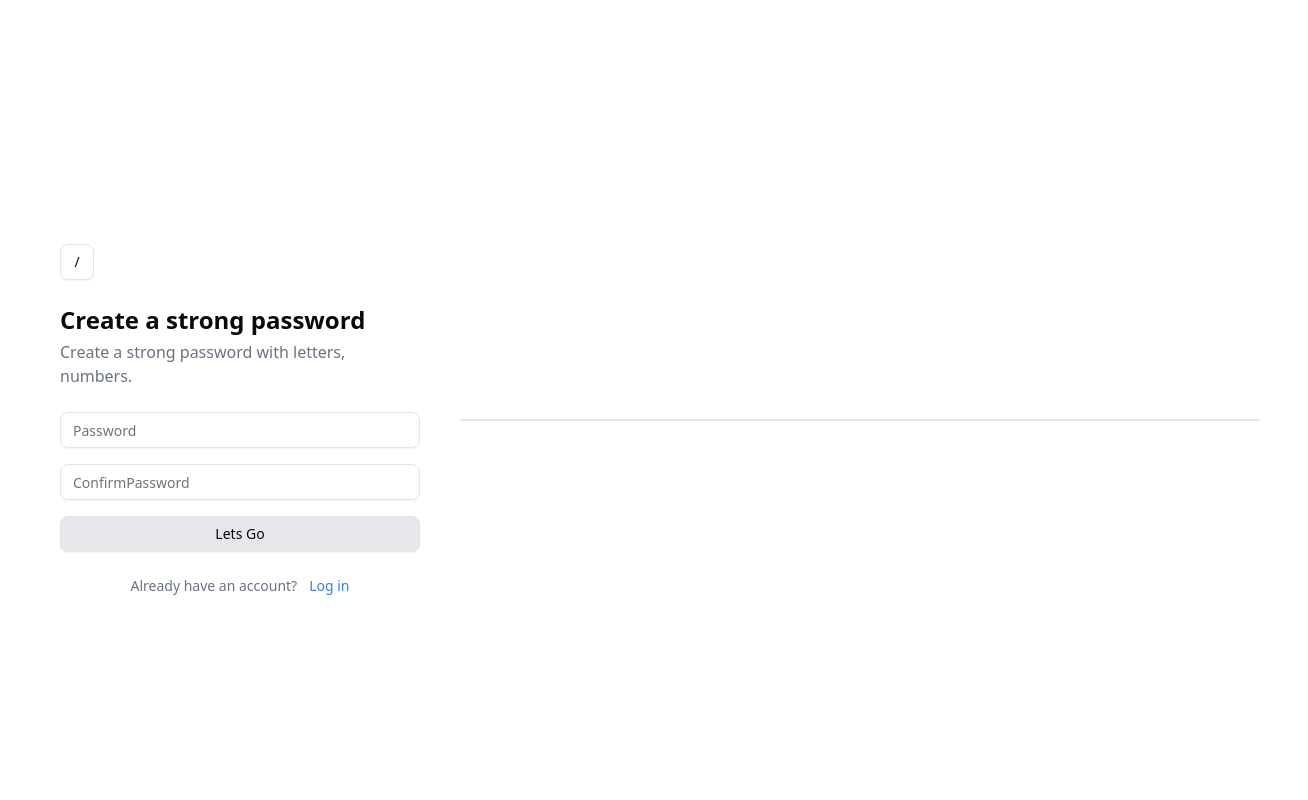
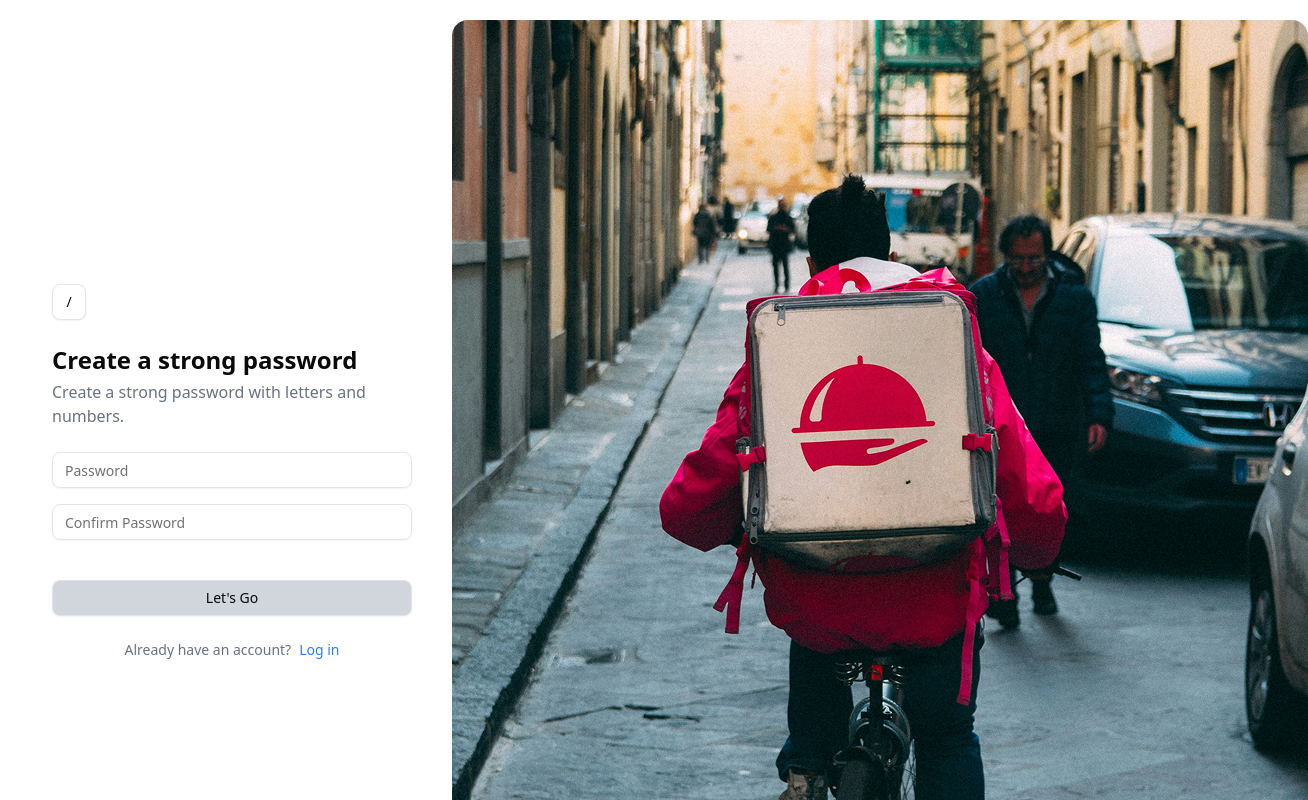
Before and after one commit to lolkiki25/food-admin, a Next.js app: page /register in a window 1280 px wide. Both pictures are taken after a click on the button "Let's Go". Shown: the top 800 px of the page, 1308 px wide, since content can reach past the window. Built offline with nearby package versions, Linux system fonts and the light colour scheme.

Commit message:
login update

```diff
--- a/app/login/page.tsx
+++ b/app/login/page.tsx
@@ -3,6 +3,7 @@ import { Button } from "@/components/ui/button";
 import { Input } from "@/components/ui/input";
 import { useRouter } from "next/navigation";
 import React, { useEffect, useState } from "react";
+import Image from "next/image";
 
 const Page = () => {
   const [password, setPassword] = useState<string>("");
@@ -39,8 +40,8 @@ const Page = () => {
     }
   };
   return (
-    <div className="flex justify-end items-center gap-10 pr-5 py-5">
-      <div className="flex flex-col items-center justify-center h-screen">
+    <div className="flex justify-center items-center gap-10 pr-5 py-5">
+      <div className="flex flex-col items-center justify-center h-screen pl-25">
         <div className="w-90">
           <Button variant="outline" onClick={onLogin} className="mb-6 max-w-[36px]">
             /
@@ -61,16 +62,27 @@ const Page = () => {
             className="mt-4 mb-4"
           />
 
-          <Button variant="outline" onClick={onLogin} className="bg-gray-300 w-[360px] hover:bg-black">
+          <Button variant="outline" onClick={onLogin} className="bg-gray-300 w-full mt-6 hover:bg-black hover:text-white">
             Let's Go
           </Button>
         </div>
         <div className="flex gap-3 text-center justify-center mt-6 text-sm">
           <p className="text-gray-500">Already have an account?</p>
-          <p className="text-blue-500 cursor-pointer" onClick={(onLogin) => setStep(1)}>Sign up</p>
+          <p
+            className="text-blue-500 cursor-pointer"
+            onClick={() => router.push("/register")}
+          >
+            Sign up
+          </p>
         </div>
       </div>
-      <div className="border w-200 rounded-lg"></div>
+      <Image
+        src="/frame.png" // зураг public фолдерт байх ёстой
+        alt="Food Image"
+        width={856}
+        height={904}
+        className="rounded-lg object-cover"
+      />
     </div>
   );
 };
--- a/app/register/page.tsx
+++ b/app/register/page.tsx
@@ -1,64 +1,92 @@
 "use client";
+
 import { Button } from "@/components/ui/button";
 import { Input } from "@/components/ui/input";
+import { useRouter } from "next/navigation";
 import { useState } from "react";
+import Image from "next/image";
 
 const Page = () => {
-  const [step, setStep] = useState<number>(1);
-  const [email, setEmail] = useState<string>("");
-  const [password, setPassword] = useState<string>("");
-  const [confirmPassword, setConfirmPassword] = useState<string>("");
+  const [step, setStep] = useState(1);
+  const [email, setEmail] = useState("");
+  const [password, setPassword] = useState("");
+  const [confirmPassword, setConfirmPassword] = useState("");
   const [error, setError] = useState<string | null>(null);
+
+  const router = useRouter();
 
   const onCreateUser = async () => {
     if (password !== confirmPassword) {
       setError("Passwords do not match");
+      return;
     }
-    const result = await fetch("http://localhost:4000/api/register", {
-      method: "POST",
-      headers: {
-        "Content-Type": "application/json",
-      },
-      body: JSON.stringify({
-        email,
-        password,
-      }),
-    });
-    console.log("User created:", result);
+
+    try {
+      const res = await fetch("http://localhost:4000/api/register", {
+        method: "POST",
+        headers: { "Content-Type": "application/json" },
+        body: JSON.stringify({ email, password }),
+      });
+
+      if (!res.ok) {
+        const data = await res.json();
+        setError(data.message || "Failed to register user");
+        return;
+      }
+
+      router.push("/login");
+    } catch (err) {
+      setError("Something went wrong");
+      console.error(err);
+    }
   };
 
   return (
-    <div className="flex justify-end pr-5 gap-10 py-5 items-center">
-      <div className="flex flex-col items-center justify-center min-h-screen py-2">
-        {step == 1 && (
-          <div className="w-90">
+    <div className="flex justify-center items-center gap-10 pr-5 py-5">
+      <div className="flex flex-col items-center justify-center h-screen pl-25">
+        {step === 1 && (
+          <div className="w-[360px]">
             <Button variant="outline" onClick={() => setStep(0)} className="mb-6 max-w-[30px]">
               /
             </Button>
             <h1 className="text-2xl font-bold mb-1">Create your account</h1>
-            <p className="text-[16px] text-gray-500 mb-6">Sign up to explore your favorite dishes.</p>
+            <p className="text-[16px] text-gray-500 mb-6">
+              Sign up to explore your favorite dishes.
+            </p>
             <Input
               type="email"
               placeholder="Enter your email address"
               value={email}
               onChange={(e) => setEmail(e.target.value)}
             />
-            <Button variant="outline" onClick={() => setStep(2)} className="bg-gray-200 w-[360px] mt-6">
+            <Button
+              variant="outline"
+              onClick={() => setStep(2)}
+              className="bg-gray-300 w-full mt-6 hover:bg-black hover:text-white"
+            >
               Let's Go
             </Button>
-            <div className="flex gap-3 text-center justify-center mt-6 text-sm">
+            <div className="flex gap-2 justify-center mt-6 text-sm">
               <p className="text-gray-500">Already have an account?</p>
-              <p className="text-blue-500 cursor-pointer" onClick={(onLogin) => setStep(1)}>Log in</p>
+              <p
+                className="text-blue-500 cursor-pointer"
+                onClick={() => router.push("/login")}
+              >
+                Log in
+              </p>
             </div>
           </div>
         )}
-        {step == 2 && (
-          <div className="w-90">
-            <Button variant="outline" onClick={() => setStep(1)}  className="mb-6 max-w-[30px]">
+
+        {step === 2 && (
+          <div className="w-[360px]">
+            <Button variant="outline" onClick={() => setStep(1)} className="mb-6 max-w-[30px]">
               /
             </Button>
             <h1 className="text-2xl font-bold mb-1">Create a strong password</h1>
-            <p className="text-[16px] text-gray-500 mb-6">Create a strong password with letters, numbers.</p>
+            <p className="text-[16px] text-gray-500 mb-6">
+              Create a strong password with letters and numbers.
+            </p>
             <Input
               type="password"
               placeholder="Password"
@@ -67,24 +95,40 @@ const Page = () => {
             />
             <Input
               type="password"
-              placeholder="ConfirmPassword"
+              placeholder="Confirm Password"
               value={confirmPassword}
               className="mt-4 mb-4"
               onChange={(e) => setConfirmPassword(e.target.value)}
             />
-            {error && <p className="text-red-500">{error}</p>}
-            <Button variant="outline" onClick={onCreateUser} className="bg-gray-200 w-[360px]">
-              Lets Go
+            {error && <p className="text-red-500 mb-4">{error}</p>}
+            <Button
+              variant="outline"
+              onClick={onCreateUser}
+              className="bg-gray-300 w-full mt-6 hover:bg-black hover:text-white"
+            >
+              Let's Go
             </Button>
-            <div className="flex gap-3 text-center justify-center mt-6 text-sm">
+            <div className="flex gap-2 justify-center mt-6 text-sm">
               <p className="text-gray-500">Already have an account?</p>
-              <p className="text-blue-500 cursor-pointer" onClick={(onLogin) => setStep(1)}>Log in</p>
+              <p
+                className="text-blue-500 cursor-pointer"
+                onClick={() => router.push("/login")}
+              >
+                Log in
+              </p>
             </div>
           </div>
         )}
       </div>
-      <div className="border w-200 rounded-lg"></div>
+      <Image
+        src="/frame.png" // зураг public фолдерт байх ёстой
+        alt="Food Image"
+        width={856}
+        height={904}
+        className="rounded-lg object-cover"
+      />
     </div>
   );
 };
+
 export default Page;
```
Also changed, not shown: public/frame.png (renamed from public/Frame 1321316047.png).
